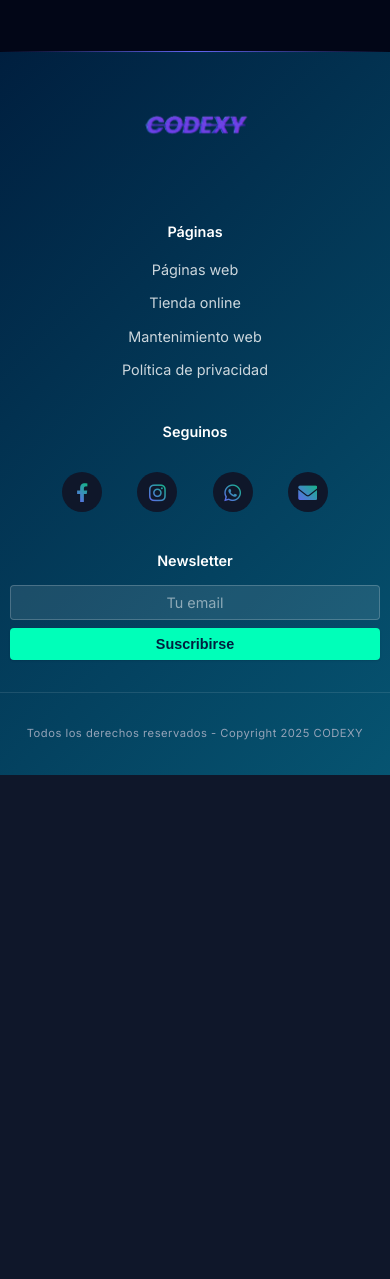
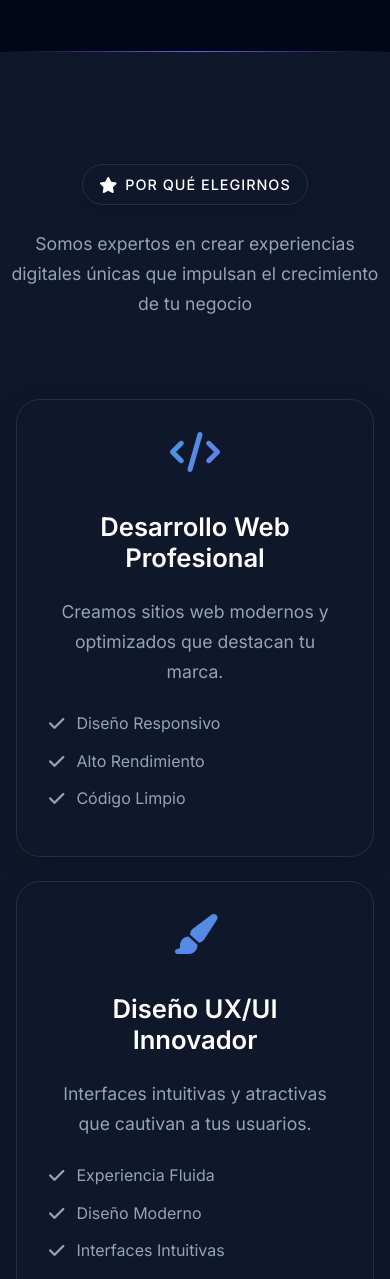
Before and after one commit to lucasspuig/Codexy, a plain HTML site: page index.html in a window 390 px wide. Shown: the part 8122-9401 px from the top of the page. Before the commit the page ends 8897 px from the top, so only its background shows below. Drawn offline with Linux system fonts and the light colour scheme.

Commit message:
arreglos

```diff
--- /dev/null
+++ b/css/features.css
@@ -0,0 +1,169 @@
+
+/* animaciones de por que elegirnos */
+/* Ejemplo de animación personalizada */
+@keyframes fadeUp {
+    from {
+      opacity: 0;
+      transform: translateY(30px);
+    }
+    to {
+      opacity: 1;
+      transform: translateY(0);
+    }
+  }
+
+  .feature-card {
+    opacity: 0;
+    transform: translateY(30px);
+    transition: all 0.6s ease;
+  }
+
+  .feature-card.animate-in {
+    animation: fadeUp 0.8s ease forwards;
+  }
+
+
+.features-section {
+    padding: 120px 0;
+    background: var(--background);
+    position: relative;
+    overflow: hidden;
+}
+
+.features-grid {
+    display: grid;
+    grid-template-columns: repeat(auto-fit, minmax(300px, 1fr));
+    gap: 2.5rem;
+    margin-top: 4rem;
+    padding: 1rem;
+}
+
+.feature-card {
+    background: var(--surface);
+    border-radius: 24px;
+    padding: 3rem 2.5rem;
+    position: relative;
+    overflow: hidden;
+    border: 1px solid rgba(255, 255, 255, 0.1);
+    box-shadow: 0 8px 32px rgba(0, 0, 0, 0.1);
+    text-align: center;
+    transition: transform 0.3s ease;
+}
+
+.feature-card:hover {
+    transform: translateY(-5px);
+}
+
+.feature-iconn {
+    font-size: 2.5rem;
+    background: linear-gradient(135deg, #4299e1 0%, #667eea 100%);
+    -webkit-background-clip: text;
+    background-clip: text;
+    -webkit-text-fill-color: transparent;
+    margin-bottom: 1rem;
+}
+
+.feature-title {
+    font-size: 1.5rem;
+    font-weight: 600;
+    margin-bottom: 1rem;
+    color: var(--text-primary);
+    position: relative;
+    z-index: 2;
+}
+
+.feature-description {
+    color: var(--text-secondary);
+    line-height: 1.6;
+    margin-bottom: 1.5rem;
+    position: relative;
+    z-index: 2;
+}
+
+.feature-list {
+    list-style: none;
+    padding: 0;
+    margin: 0;
+    position: relative;
+    z-index: 2;
+}
+
+.feature-list li {
+    display: flex;
+    align-items: center;
+    margin-bottom: 0.75rem;
+    color: var(--text-secondary);
+}
+
+.feature-list li i {
+    color: var(--primary);
+    margin-right: 0.75rem;
+    font-size: 1.1rem;
+}
+
+.features-header {
+    max-width: 800px;
+    margin: 0 auto;
+    text-align: center;
+    margin-bottom: 3rem;
+}
+
+.features-badge {
+    display: inline-flex;
+    align-items: center;
+    padding: 0.5rem 1rem;
+    background: var(--surface);
+    border-radius: 50px;
+    margin-bottom: 1.5rem;
+    border: 1px solid rgba(255, 255, 255, 0.1);
+    box-shadow: 0 4px 6px rgba(0, 0, 0, 0.1);
+}
+
+.features-badge i {
+    margin-right: 0.5rem;
+    color: var(--primary);
+    font-size: 1rem;
+}
+
+.features-badge span {
+    color: var(--text-primary);
+    font-weight: 500;
+    font-size: 0.9rem;
+    letter-spacing: 1px;
+}
+
+.features-title {
+    font-size: 2.5rem;
+    margin-bottom: 1.5rem;
+    color: var(--text-primary);
+    font-weight: 700;
+}
+
+.features-description {
+    color: var(--text-secondary);
+    font-size: 1.1rem;
+    line-height: 1.7;
+    max-width: 600px;
+    margin: 0 auto;
+}
+
+@media (max-width: 768px) {
+    .features-section {
+        padding: 80px 0;
+    }
+
+    .features-grid {
+        grid-template-columns: 1fr;
+        gap: 1.5rem;
+    }
+
+    .feature-card {
+        padding: 2rem;
+    }
+
+    .features-title {
+        font-size: 2rem;
+    }
+}
+
+/* Animaciones */
--- a/index.html
+++ b/index.html
@@ -40,6 +40,7 @@
     <link rel="stylesheet" href="css/portfolio.css">
     <link rel="stylesheet" href="css/contact.css">
     <link rel="stylesheet" href="css/footer.css">
+    <link rel="stylesheet" href="css/features.css">
     <link rel="stylesheet" href="css/faq.css">
     <link rel="stylesheet" href="css/phone-mockup.css">
     <link rel="stylesheet" href="https://cdnjs.cloudflare.com/ajax/libs/font-awesome/6.0.0/css/all.min.css">
@@ -475,6 +476,76 @@
 
             </section>
         </section>
+
+
+    <!-- Por Qué Elegirnos -->
+    <section class="features-section">
+        <div class="container">
+            <div class="features-header">
+                <div class="features-badge">
+                    <i class="fas fa-star"></i>
+                    <span>POR QUÉ ELEGIRNOS</span>
+                </div>
+
+                <p class="features-description">Somos expertos en crear experiencias digitales únicas que impulsan el crecimiento de tu negocio</p>
+            </div>
+
+            <div class="features-grid">
+                <div class="feature-card">
+                    <div class="feature-con-wrapper">
+                        <i class="fas fa-code feature-iconn"></i>
+                    </div>
+                    <h3 class="feature-title">Desarrollo Web Profesional</h3>
+                    <p class="feature-description">Creamos sitios web modernos y optimizados que destacan tu marca.</p>
+                    <ul class="feature-list">
+                        <li><i class="fas fa-check"></i> Diseño Responsivo</li>
+                        <li><i class="fas fa-check"></i> Alto Rendimiento</li>
+                        <li><i class="fas fa-check"></i> Código Limpio</li>
+                    </ul>
+                </div>
+
+                <div class="feature-card">
+                    <div class="feature-con-wrapper">
+                        <i class="fas fa-paint-brush feature-iconn"></i>
+                    </div>
+                    <h3 class="feature-title">Diseño UX/UI Innovador</h3>
+                    <p class="feature-description">Interfaces intuitivas y atractivas que cautivan a tus usuarios.</p>
+                    <ul class="feature-list">
+                        <li><i class="fas fa-check"></i> Experiencia Fluida</li>
+                        <li><i class="fas fa-check"></i> Diseño Moderno</li>
+                        <li><i class="fas fa-check"></i> Interfaces Intuitivas</li>
+                    </ul>
+                </div>
+
+                <div class="feature-card">
+                    <div class="feature-con-wrapper">
+                        <i class="fas fa-rocket feature-iconn "></i>
+                    </div>
+                    <h3 class="feature-title">Optimización y Rendimiento</h3>
+                    <p class="feature-description">Máximo rendimiento y velocidad para una mejor experiencia.</p>
+                    <ul class="feature-list">
+                        <li><i class="fas fa-check"></i> Carga Rápida</li>
+                        <li><i class="fas fa-check"></i> SEO Optimizado</li>
+                        <li><i class="fas fa-check"></i> Analytics Avanzado</li>
+                    </ul>
+                </div>
+
+                <div class="feature-card">
+                    <div class="feature-icon-wrapper">
+                        <i class="fas fa-shield-alt feature-iconn"></i>
+                    </div>
+                    <h3 class="feature-title">Seguridad Garantizada</h3>
+                    <p class="feature-description">Protección completa para tu sitio web y datos.</p>
+                    <ul class="feature-list">
+                        <li><i class="fas fa-check"></i> SSL Incluido</li>
+                        <li><i class="fas fa-check"></i> Backups Automáticos</li>
+                        <li><i class="fas fa-check"></i> Protección DDoS</li>
+                    </ul>
+                </div>
+            </div>
+        </div>
+    </section>
+
     <!-- Footer -->
     <footer class="footer">
         <div class="footer-container">
@@ -487,10 +558,12 @@
                 <div class="footer-section">
                     <h4>Páginas</h4>
                     <ul>
-                        <li><a href="#">Páginas web</a></li>
-                        <li><a href="#">Tienda online</a></li>
-                        <li><a href="#">Mantenimiento web</a></li>
-                        <li><a href="#">Política de privacidad</a></li>
+
+                        <li><a href="./contacto.html">Consultas</a></li>
+                        <li><a href="./desarrollo-web.html">Páginas web</a></li>
+                        <li><a href="./desarrollo-web.html">Tienda online</a></li>
+                        <li><a href="./contacto.html#pagos">Metodos de pagos</a></li>
+
                     </ul>
                 </div>
 
@@ -535,5 +608,10 @@
     <script src="js/counter.js"></script>
     <script src="js/questions.js"></script>
     <script src="js/form-handler.js"></script>
+    <script src="js/features-animation.js"></script>
+
+
+
+
 </body>
 </html>
--- a/js/animations.js
+++ b/js/animations.js
@@ -152,3 +152,20 @@ document.addEventListener("DOMContentLoaded", () => {
 
   observer.observe(footer);
 });
+
+//animaciones de por que elegirnos//
+document.addEventListener("DOMContentLoaded", () => {
+  const cards = document.querySelectorAll(".feature-card");
+
+  const observer = new IntersectionObserver((entries) => {
+    entries.forEach(entry => {
+      if (entry.isIntersecting && entry.intersectionRatio >= 0.5) {
+        entry.target.classList.add("animate-in");
+      }
+    });
+  }, {
+    threshold: 0.5
+  });
+
+  cards.forEach(card => observer.observe(card));
+});
--- /dev/null
+++ b/js/features-animation.js
@@ -0,0 +1,20 @@
+document.addEventListener('DOMContentLoaded', () => {
+    const observer = new IntersectionObserver((entries) => {
+        entries.forEach(entry => {
+            if (entry.isIntersecting) {
+                entry.target.classList.add('active');
+                observer.unobserve(entry.target);
+            }
+        });
+    }, {
+        threshold: 0.1
+    });
+
+    // Observar todas las tarjetas de características
+    document.querySelectorAll('.feature-card').forEach((card, index) => {
+        // Agregar un pequeño retraso para cada tarjeta
+        setTimeout(() => {
+            observer.observe(card);
+        }, index * 100);
+    });
+});
```
Also changed, not shown: contacto.html (+1 -1 lines), css/scroll-animations.css (added, +165 -0 lines), js/scroll-animations.js (added, +59 -0 lines), 1 other file.
